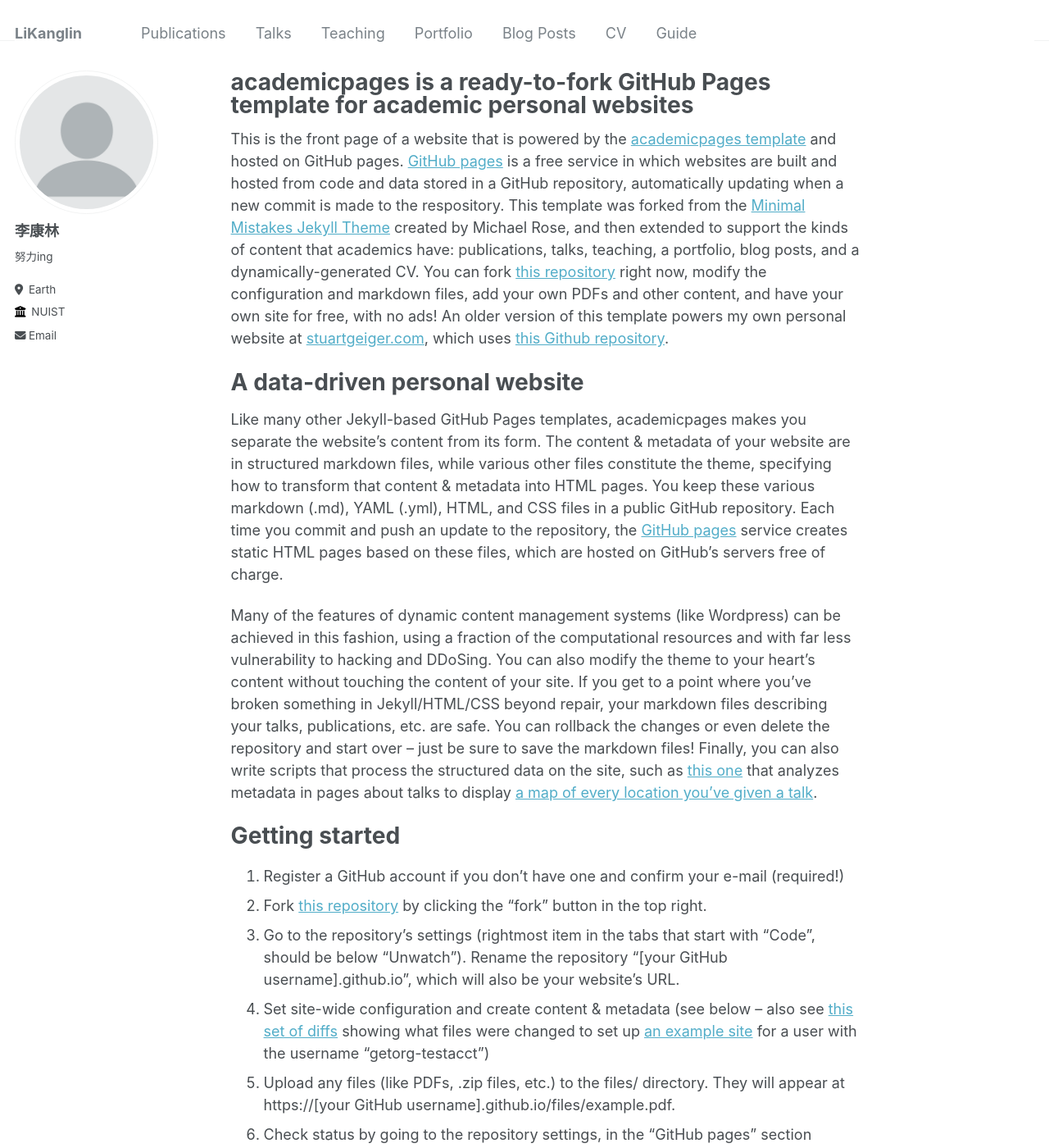
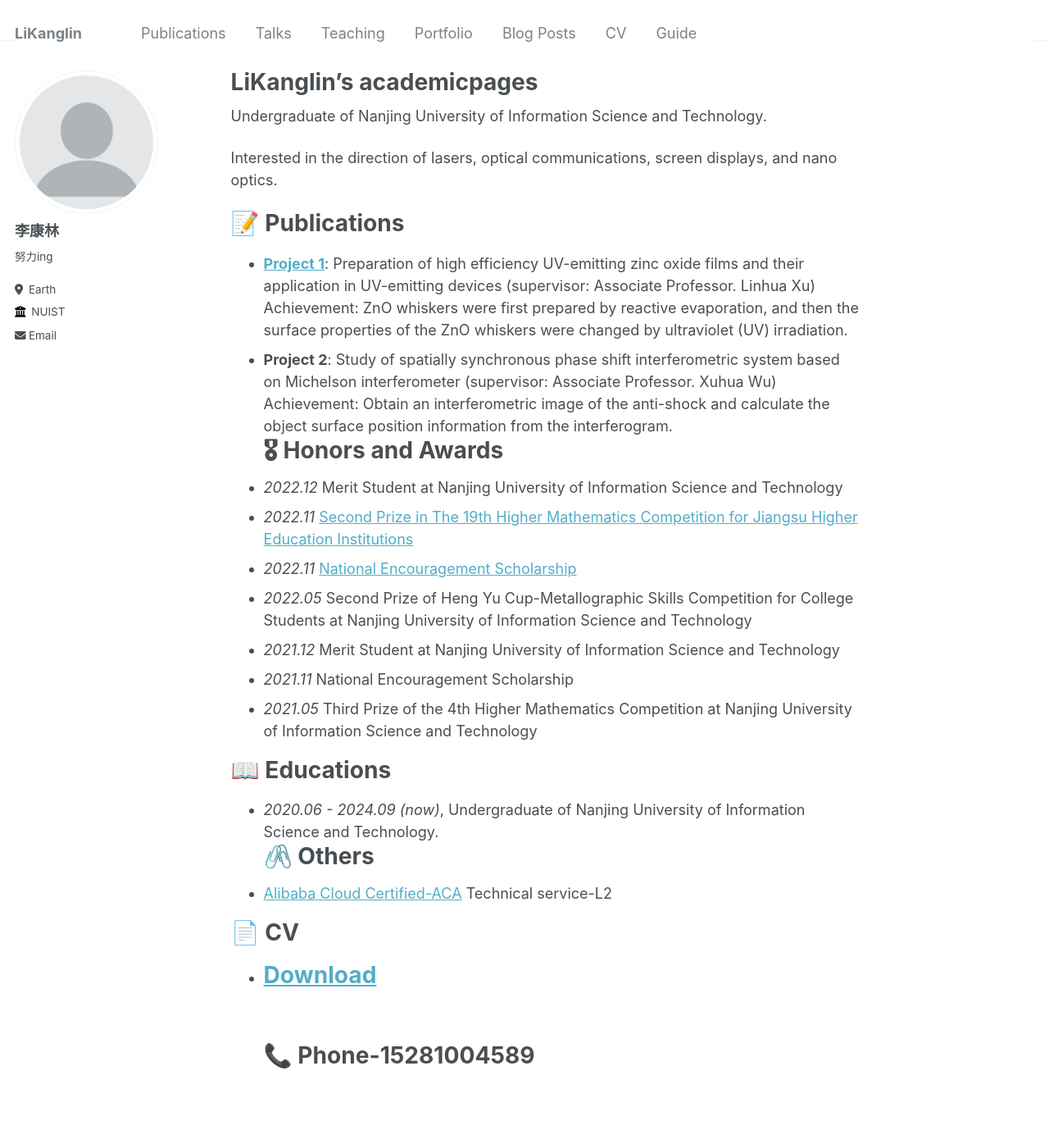
Before and after one commit to Yikumasai/AcadHomepage, a Jekyll site: the page built from _pages/about.md, in a window 1280 px wide and 1400 px high. Shown: the whole window at 82% size. Built offline with Jekyll 4.4.1, drawn with Linux system fonts in a browser that asks for light colours; some of the changed text lies outside the part shown.

Commit message:
Update about.md

```diff
--- a/_pages/about.md
+++ b/_pages/about.md
@@ -1,49 +1,37 @@
 ---
 permalink: /
-title: "academicpages is a ready-to-fork GitHub Pages template for academic personal websites"
+title: "LiKanglin's academicpages"
 author_profile: true
 redirect_from:
   - /about/
   - /about.html
 ---
 
-This is the front page of a website that is powered by the [academicpages template](https://github.com/academicpages/academicpages.github.io) and hosted on GitHub pages. [GitHub pages](https://pages.github.com) is a free service in which websites are built and hosted from code and data stored in a GitHub repository, automatically updating when a new commit is made to the respository. This template was forked from the [Minimal Mistakes Jekyll Theme](https://mmistakes.github.io/minimal-mistakes/) created by Michael Rose, and then extended to support the kinds of content that academics have: publications, talks, teaching, a portfolio, blog posts, and a dynamically-generated CV. You can fork [this repository](https://github.com/academicpages/academicpages.github.io) right now, modify the configuration and markdown files, add your own PDFs and other content, and have your own site for free, with no ads! An older version of this template powers my own personal website at [stuartgeiger.com](http://stuartgeiger.com), which uses [this Github repository](https://github.com/staeiou/staeiou.github.io).
+Undergraduate of Nanjing University of Information Science and Technology.
 
-A data-driven personal website
+Interested in the direction of lasers, optical communications, screen displays, and nano optics.
+
+# 📝 Publications
+- [**Project 1**](https://lkl-shanghai.oss-cn-shanghai.aliyuncs.com/%E8%AF%81%E4%B9%A6/%E6%9C%AC%E7%A7%91%E9%A1%B9%E7%9B%AE%201.png): Preparation of high efficiency UV-emitting zinc oxide films and their application in UV-emitting devices (supervisor: Associate Professor. Linhua Xu)
+<br>Achievement: ZnO whiskers were first prepared by reactive evaporation, and then the surface properties of the ZnO whiskers were changed by ultraviolet (UV) irradiation.
+- **Project 2**: Study of spatially synchronous phase shift interferometric system based on Michelson interferometer (supervisor: Associate Professor. Xuhua Wu)
+<br>Achievement: Obtain an interferometric image of the anti-shock and calculate the object surface position information from the interferogram.
+# 🎖 Honors and Awards
+- *2022.12* Merit Student at Nanjing University of Information Science and Technology
+- *2022.11* [Second Prize in The 19th Higher Mathematics Competition for Jiangsu Higher Education Institutions](https://lkl-shanghai.obs.cn-east-3.myhuaweicloud.com/%E8%AF%81%E4%B9%A6/%E7%AC%AC%E5%8D%81%E4%B9%9D%E5%B1%8A%E6%B1%9F%E8%8B%8F%E7%9C%81%E9%AB%98%E7%AD%89%E6%95%B0%E5%AD%A6%E7%AB%9E%E8%B5%9B%E4%BA%8C%E7%AD%89%E5%A5%96.png)
+- *2022.11*	[National Encouragement Scholarship](/images/2022国家励志奖学金.png)
+- *2022.05*	Second Prize of Heng Yu Cup-Metallographic Skills Competition for College Students at Nanjing University of Information Science and Technology
+- *2021.12*	Merit Student at Nanjing University of Information Science and Technology
+- *2021.11*	National Encouragement Scholarship
+- *2021.05*	Third Prize of the 4th Higher Mathematics Competition at Nanjing University of Information Science and Technology
+
+# 📖 Educations
+- *2020.06 - 2024.09 (now)*, Undergraduate of Nanjing University of Information Science and Technology.
+# 🖇️ Others
+- [Alibaba Cloud Certified-ACA](https://lkl-shanghai.oss-cn-shanghai.aliyuncs.com/%E8%AF%81%E4%B9%A6/%E9%98%BF%E9%87%8C%E4%BA%91ACA%E8%AF%81%E4%B9%A6%EF%BC%88%E6%95%B0%E6%8D%AE%E4%B8%AD%E5%BF%83IT%E5%88%9D%E7%BA%A7%E8%BF%90%E7%BB%B4%E5%B7%A5%E7%A8%8B%E5%B8%88%EF%BC%89.png) Technical service-L2
+
+# 📄 CV
+- [Download](https://pv4t-my.sharepoint.com/:b:/g/personal/jockerror_pv4t_onmicrosoft_com/EUFtBZe2vyRAs6gWc-yVn_sB70ryD8xN386ticIiR04nAQ?e=QVaEtw)
 ======
-Like many other Jekyll-based GitHub Pages templates, academicpages makes you separate the website's content from its form. The content & metadata of your website are in structured markdown files, while various other files constitute the theme, specifying how to transform that content & metadata into HTML pages. You keep these various markdown (.md), YAML (.yml), HTML, and CSS files in a public GitHub repository. Each time you commit and push an update to the repository, the [GitHub pages](https://pages.github.com/) service creates static HTML pages based on these files, which are hosted on GitHub's servers free of charge.
-
-Many of the features of dynamic content management systems (like Wordpress) can be achieved in this fashion, using a fraction of the computational resources and with far less vulnerability to hacking and DDoSing. You can also modify the theme to your heart's content without touching the content of your site. If you get to a point where you've broken something in Jekyll/HTML/CSS beyond repair, your markdown files describing your talks, publications, etc. are safe. You can rollback the changes or even delete the repository and start over -- just be sure to save the markdown files! Finally, you can also write scripts that process the structured data on the site, such as [this one](https://github.com/academicpages/academicpages.github.io/blob/master/talkmap.ipynb) that analyzes metadata in pages about talks to display [a map of every location you've given a talk](https://academicpages.github.io/talkmap.html).
-
-Getting started
-======
-1. Register a GitHub account if you don't have one and confirm your e-mail (required!)
-1. Fork [this repository](https://github.com/academicpages/academicpages.github.io) by clicking the "fork" button in the top right.
-1. Go to the repository's settings (rightmost item in the tabs that start with "Code", should be below "Unwatch"). Rename the repository "[your GitHub username].github.io", which will also be your website's URL.
-1. Set site-wide configuration and create content & metadata (see below -- also see [this set of diffs](http://archive.is/3TPas) showing what files were changed to set up [an example site](https://getorg-testacct.github.io) for a user with the username "getorg-testacct")
-1. Upload any files (like PDFs, .zip files, etc.) to the files/ directory. They will appear at https://[your GitHub username].github.io/files/example.pdf.
-1. Check status by going to the repository settings, in the "GitHub pages" section
-
-Site-wide configuration
-------
-The main configuration file for the site is in the base directory in [_config.yml](https://github.com/academicpages/academicpages.github.io/blob/master/_config.yml), which defines the content in the sidebars and other site-wide features. You will need to replace the default variables with ones about yourself and your site's github repository. The configuration file for the top menu is in [_data/navigation.yml](https://github.com/academicpages/academicpages.github.io/blob/master/_data/navigation.yml). For example, if you don't have a portfolio or blog posts, you can remove those items from that navigation.yml file to remove them from the header.
-
-Create content & metadata
-------
-For site content, there is one markdown file for each type of content, which are stored in directories like _publications, _talks, _posts, _teaching, or _pages. For example, each talk is a markdown file in the [_talks directory](https://github.com/academicpages/academicpages.github.io/tree/master/_talks). At the top of each markdown file is structured data in YAML about the talk, which the theme will parse to do lots of cool stuff. The same structured data about a talk is used to generate the list of talks on the [Talks page](https://academicpages.github.io/talks), each [individual page](https://academicpages.github.io/talks/2012-03-01-talk-1) for specific talks, the talks section for the [CV page](https://academicpages.github.io/cv), and the [map of places you've given a talk](https://academicpages.github.io/talkmap.html) (if you run this [python file](https://github.com/academicpages/academicpages.github.io/blob/master/talkmap.py) or [Jupyter notebook](https://github.com/academicpages/academicpages.github.io/blob/master/talkmap.ipynb), which creates the HTML for the map based on the contents of the _talks directory).
-
-**Markdown generator**
-
-I have also created [a set of Jupyter notebooks](https://github.com/academicpages/academicpages.github.io/tree/master/markdown_generator
-) that converts a CSV containing structured data about talks or presentations into individual markdown files that will be properly formatted for the academicpages template. The sample CSVs in that directory are the ones I used to create my own personal website at stuartgeiger.com. My usual workflow is that I keep a spreadsheet of my publications and talks, then run the code in these notebooks to generate the markdown files, then commit and push them to the GitHub repository.
-
-How to edit your site's GitHub repository
-------
-Many people use a git client to create files on their local computer and then push them to GitHub's servers. If you are not familiar with git, you can directly edit these configuration and markdown files directly in the github.com interface. Navigate to a file (like [this one](https://github.com/academicpages/academicpages.github.io/blob/master/_talks/2012-03-01-talk-1.md) and click the pencil icon in the top right of the content preview (to the right of the "Raw | Blame | History" buttons). You can delete a file by clicking the trashcan icon to the right of the pencil icon. You can also create new files or upload files by navigating to a directory and clicking the "Create new file" or "Upload files" buttons.
-
-Example: editing a markdown file for a talk
-![Editing a markdown file for a talk](/images/editing-talk.png)
-
-For more info
-------
-More info about configuring academicpages can be found in [the guide](https://academicpages.github.io/markdown/). The [guides for the Minimal Mistakes theme](https://mmistakes.github.io/minimal-mistakes/docs/configuration/) (which this theme was forked from) might also be helpful.
+<br>
+# 📞 Phone-**15281004589**
```
